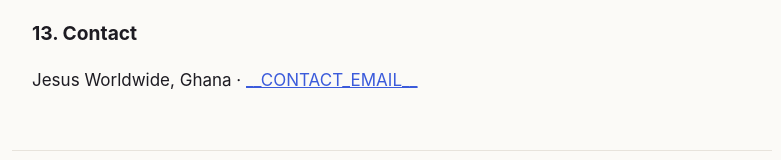
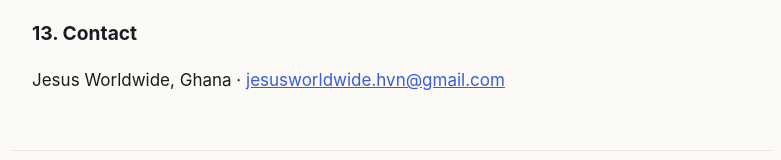
Before and after one commit to jesusworldwide/youtube, a plain HTML site: page website/public/privacypolicy.html in a window 1280 px wide. Shown: the part 2665-2825 px from the top of the page, without its empty margins (248-1029 px from the left). Drawn offline with Linux system fonts and the light colour scheme.

Commit message:
Add ministry contact email to website and policies
Co-Authored-By: Claude Opus 5.5 <noreply@anthropic.com>

```diff
--- a/website/public/privacypolicy.html
+++ b/website/public/privacypolicy.html
@@ -72,7 +72,7 @@
   <p>We may update this policy. The effective date above will change when we do.</p>
 
   <h2>13. Contact</h2>
-  <p>Jesus Worldwide, Ghana · <a href="mailto:__CONTACT_EMAIL__">__CONTACT_EMAIL__</a></p>
+  <p>Jesus Worldwide, Ghana · <a href="mailto:jesusworldwide.hvn@gmail.com">jesusworldwide.hvn@gmail.com</a></p>
 </main>
 
 <footer>
```
Also changed, not shown: website/index.html (+1 -1 lines), website/public/terms.html (+1 -1 lines).
